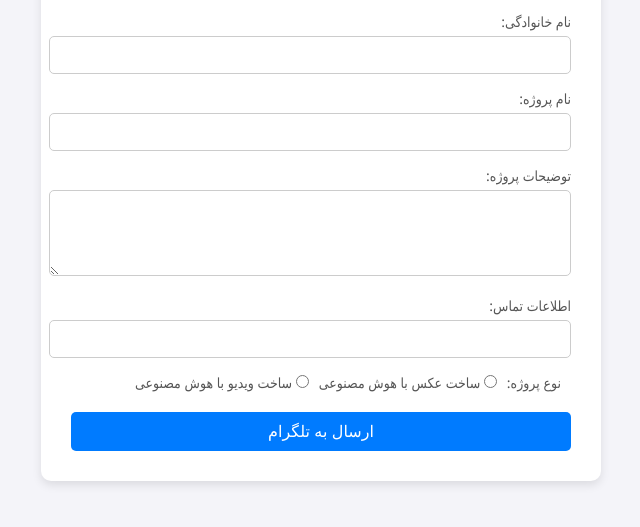
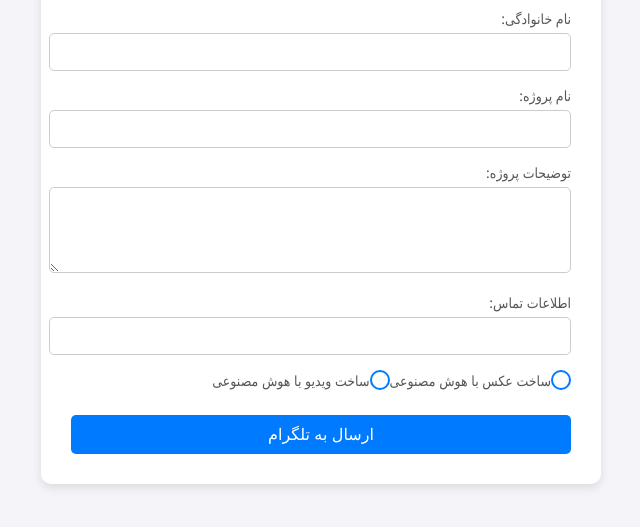
Before and after one commit to FARZIN-FARAZMAND/faraztechnoir, a plain HTML site: page index.html in a window 1280 px wide. Shown: the part 249-776 px from the top of the page, without its empty margins (319-959 px from the left). Drawn offline with Linux system fonts and the light colour scheme.

Commit message:
Update index.html

```diff
--- a/index.html
+++ b/index.html
@@ -80,21 +80,59 @@
             margin-bottom: 10px;
         }
 
-        /* استایل بخش رادیویی */
+        /* طراحی حرفه‌ای برای بخش رادیویی */
         .radio-group {
             display: flex;
             align-items: center;
-            margin-bottom: 15px;
+            margin-bottom: 20px;
         }
 
         .radio-group label {
-            margin-right: 10px;
+            display: flex;
+            align-items: center;
+            margin-left: 20px;
             font-size: 14px;
             color: #555555;
+            cursor: pointer;
+            position: relative;
         }
 
+        .radio-group label:first-child {
+            margin-left: 0;
+        }
+
+        /* حذف ظاهر پیش‌فرض رادیو */
         .radio-group input[type="radio"] {
+            appearance: none;
+            -webkit-appearance: none;
+            width: 20px;
+            height: 20px;
+            border: 2px solid #007bff;
+            border-radius: 50%;
+            outline: none;
             margin: 0;
+            cursor: pointer;
+            transition: all 0.3s ease;
+        }
+
+        /* تغییر رنگ دایره وقتی رادیو انتخاب شود */
+        .radio-group input[type="radio"]:checked {
+            background-color: #007bff;
+            border-color: #007bff;
+        }
+
+        /* افزودن دایره کوچک داخلی برای نشان دادن انتخاب */
+        .radio-group input[type="radio"]:checked::after {
+            content: '';
+            display: block;
+            width: 10px;
+            height: 10px;
+            background-color: white;
+            border-radius: 50%;
+            position: absolute;
+            top: 50%;
+            left: 50%;
+            transform: translate(-50%, -50%);
         }
     </style>
 </head>
@@ -119,7 +157,6 @@
 
             <!-- بخش انتخاب نوع پروژه -->
             <div class="radio-group">
-                <label>نوع پروژه:</label>
                 <label><input type="radio" name="projectType" value="image" required> ساخت عکس با هوش مصنوعی</label>
                 <label><input type="radio" name="projectType" value="video" required> ساخت ویدیو با هوش مصنوعی</label>
             </div>
```
